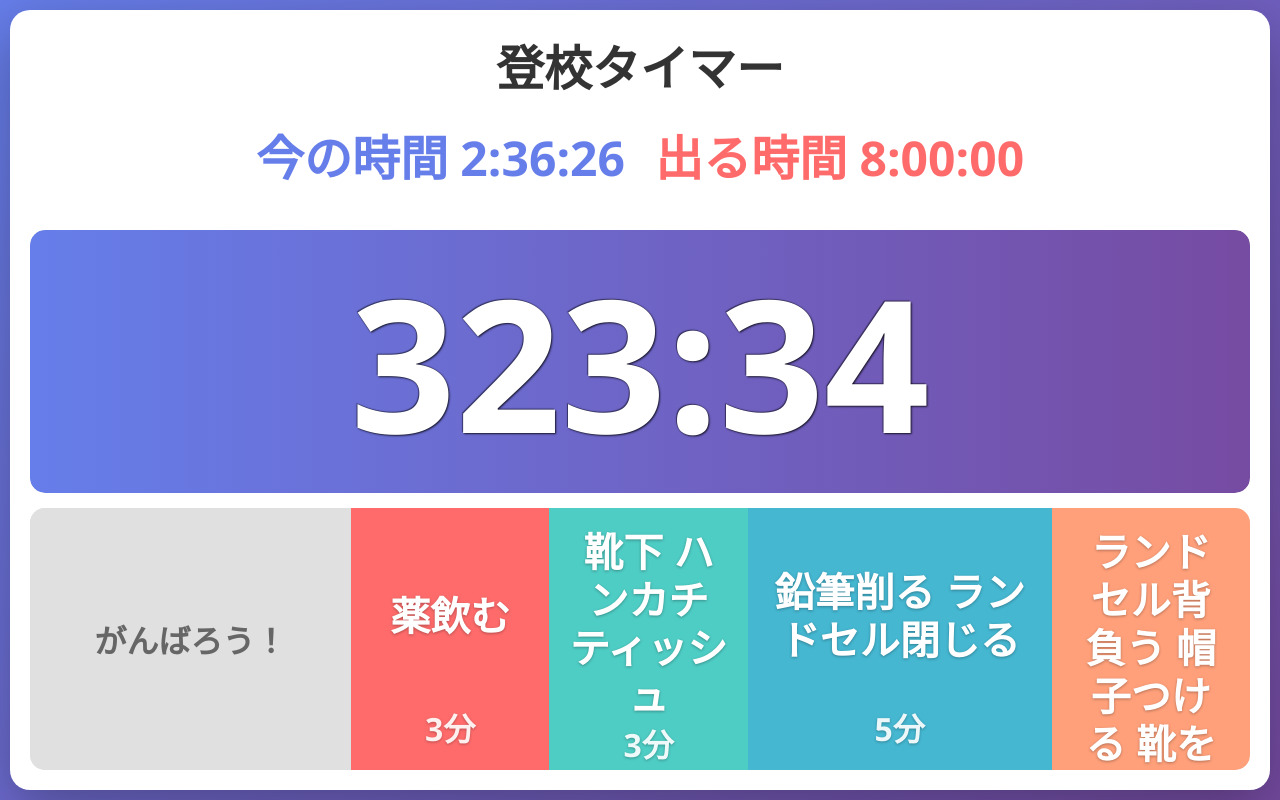
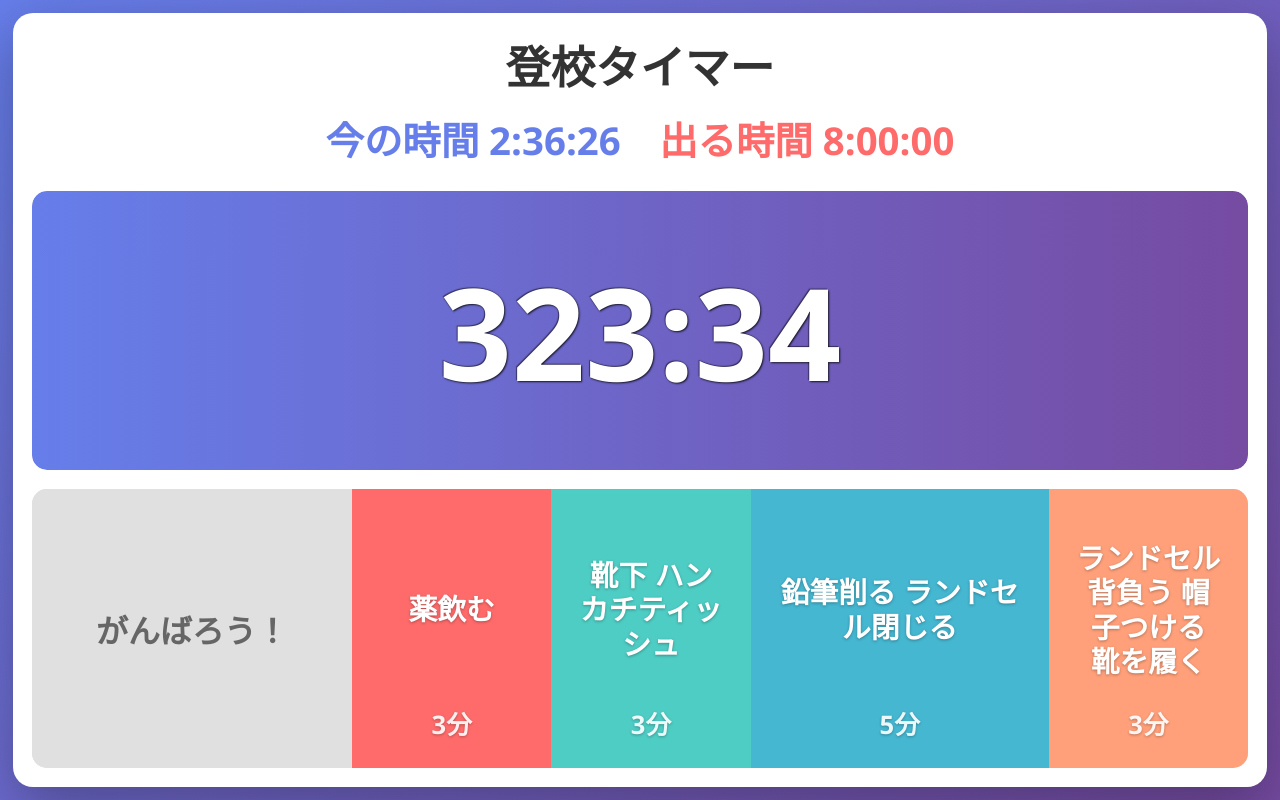
Before and after one commit to yasuraok/timer, a plain HTML site: page index.html in a window 1280 px wide. Drawn offline with Linux system fonts and the light colour scheme.

Commit message:
サイズ調整

```diff
--- a/app.js
+++ b/app.js
@@ -277,22 +277,7 @@ function updateProgress() {
     }
 }
 
-/**
- * 残り時間バーのテキストサイズをバーの高さに基づいて設定
- */
-function updateRemainingTimeTextSize() {
-    const container = document.getElementById('remainingTimeBar');
-    const textElement = document.getElementById('remainingTime');
-    if (!container || !textElement) return;
 
-    // バーコンテナの高さを取得
-    const containerHeight = container.parentElement?.offsetHeight || 0;
-    if (containerHeight === 0) return;
-
-    // バーの高さの70%をフォントサイズに設定（余白を考慮）
-    const fontSize = containerHeight * 0.7;
-    textElement.style.fontSize = `${fontSize}px`;
-}
 
 /**
  * タイマーを更新
@@ -306,9 +291,6 @@ function updateTimer() {
     setText('currentTime', formatTime(now));
     setText('targetTime', formatTimeShort(target));
     setText('remainingTime', formatDuration(remainingSeconds));
-
-    // 残り時間テキストのサイズを更新
-    updateRemainingTimeTextSize();
 
     // バッファーメッセージとプログレスバーを更新
     updateBufferMessage();
--- a/style.css
+++ b/style.css
@@ -7,14 +7,14 @@
 body {
     font-family: 'Segoe UI', Tahoma, Geneva, Verdana, sans-serif;
     background: white;
-    margin: 10px;
-    padding: 20px;
+    margin: 1vw;
+    padding: 1.5vw;
     border-radius: 20px;
     box-shadow: 0 20px 60px rgba(0, 0, 0, 0.3);
     display: flex;
     flex-direction: column;
-    width: calc(100vw - 20px);
-    height: calc(100vh - 20px);
+    width: calc(100vw - 2vw);
+    height: calc(100vh - 2vw);
     box-sizing: border-box;
 }
 
@@ -25,24 +25,24 @@ html {
 
 .timer-section {
     text-align: center;
-    margin-bottom: 20px;
+    margin-bottom: 1vw;
     flex-shrink: 0;
 }
 
 h1 {
     color: #333;
-    font-size: 3em;
-    margin-bottom: 20px;
+    font-size: clamp(1.5rem, 3.5vw, 3em);
+    margin-bottom: 1vw;
 }
 
 .time-display {
     display: flex;
     justify-content: center;
     align-items: center;
-    gap: 30px;
-    margin-bottom: 20px;
+    gap: 3vw;
+    margin-bottom: 1vw;
     flex-wrap: wrap;
-    font-size: 3em;
+    font-size: clamp(1rem, 3vw, 3em);
     font-weight: bold;
 }
 
@@ -55,11 +55,11 @@ h1 {
 }
 
 .countdown-display {
-    margin-top: 20px;
+    margin-top: 2vw;
 }
 
 .countdown-text {
-    font-size: 5em;
+    font-size: clamp(1.5rem, 5vw, 5em);
     font-weight: bold;
     color: #764ba2;
 }
@@ -68,7 +68,7 @@ h1 {
     flex-grow: 1;
     display: flex;
     flex-direction: column;
-    gap: 15px;
+    gap: 1.5vw;
 }
 
 /* 残り時間バー */
@@ -97,6 +97,7 @@ h1 {
     left: 50%;
     transform: translate(-50%, -50%);
     font-weight: bold;
+    font-size: clamp(1rem, 10vw, 8rem);
     color: white;
     text-shadow:
         1px 1px 2px rgba(0, 0, 0, 0.8),
@@ -126,7 +127,7 @@ h1 {
 }
 
 .buffer-message {
-    font-size: 2em;
+    font-size: clamp(0.875rem, 2.5vw, 2em);
     font-weight: bold;
     color: #666;
     text-align: center;
@@ -148,7 +149,7 @@ h1 {
     transition: all 0.5s ease, flex-grow 0.5s ease, order 0.5s ease;
     cursor: pointer;
     position: relative;
-    padding: 20px;
+    padding: 2vw;
     font-size: 1em;
     font-weight: bold;
     color: white;
@@ -165,7 +166,7 @@ h1 {
 }
 
 .task-name-label {
-    font-size: 2.5em;
+    font-size: clamp(0.875rem, 2.25vw, 2.5em);
     text-align: center;
     flex-grow: 1;
     display: flex;
@@ -175,7 +176,7 @@ h1 {
 }
 
 .task-duration-label {
-    font-size: 2em;
+    font-size: clamp(0.75rem, 2vw, 2em);
     opacity: 0.9;
 }
 
```
